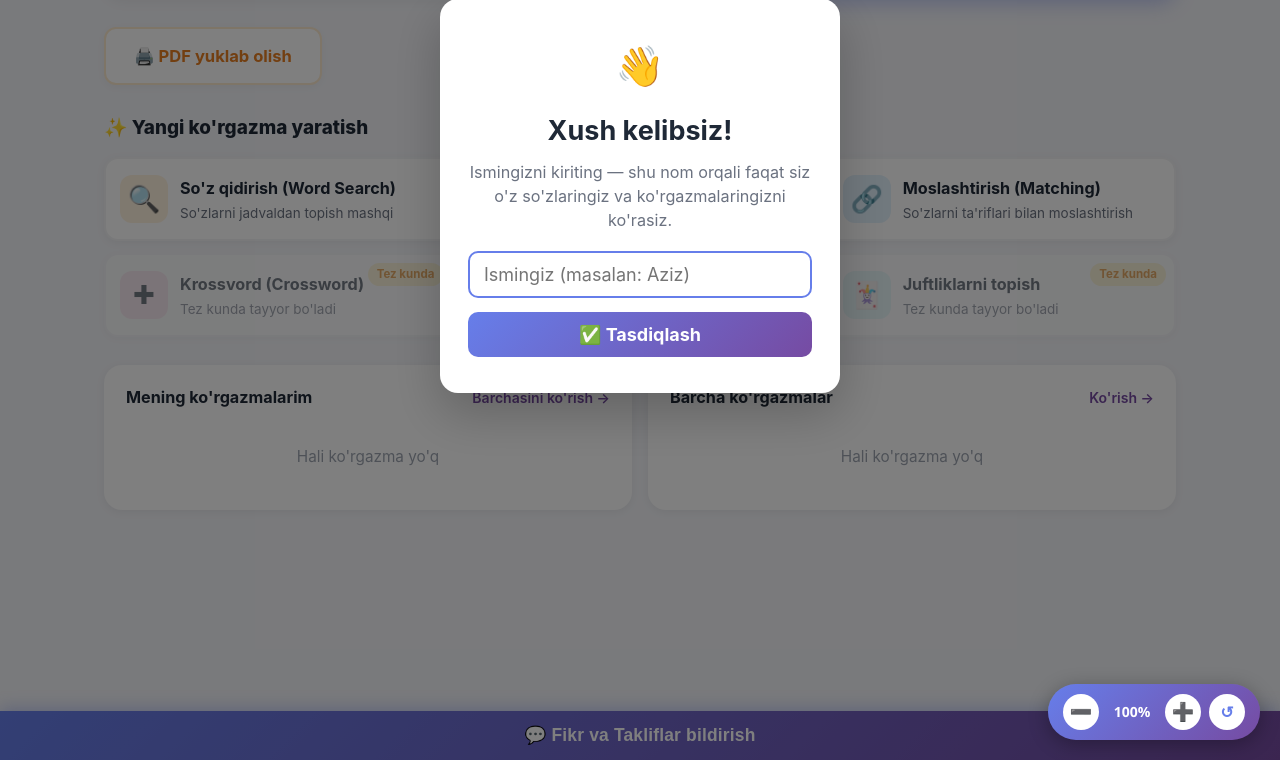
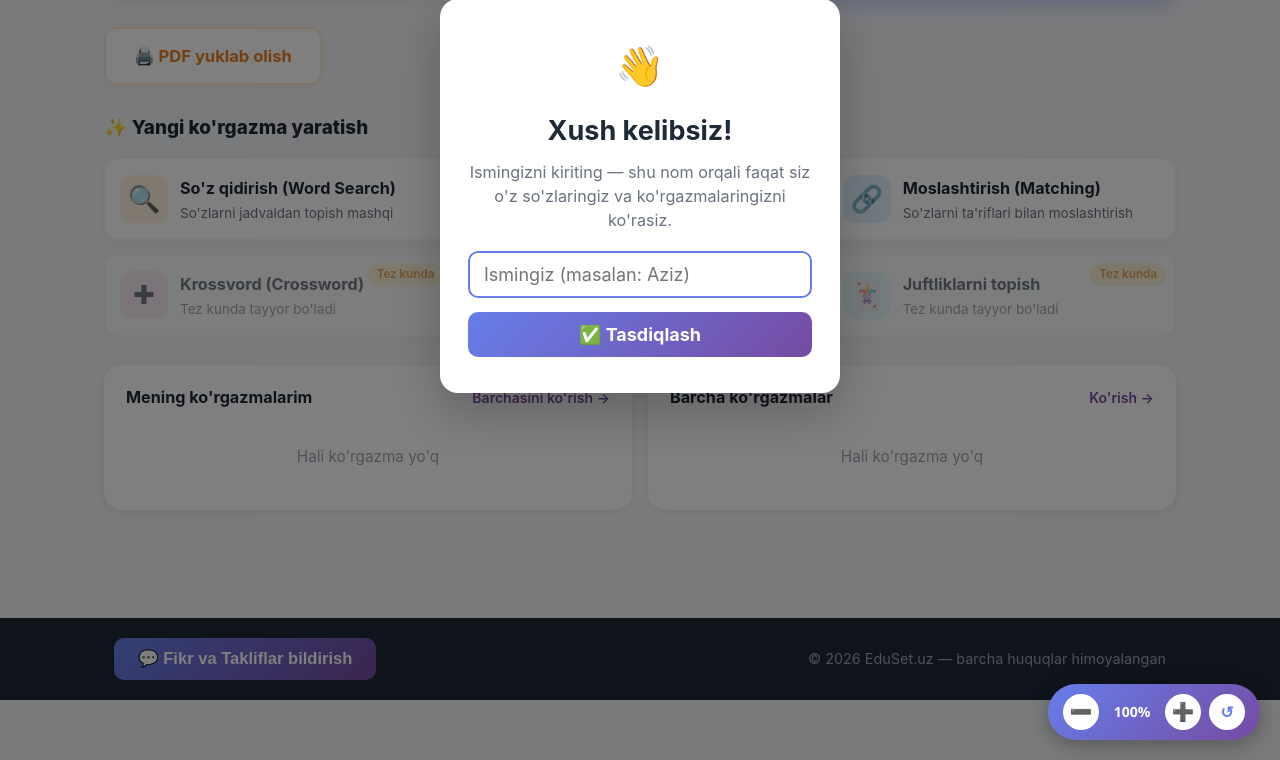
Before and after one commit to Feruzbek-coder/EduSet.uz, a Flask app: page / in a window 1280 px wide. Shown: the part 368-1128 px from the top of the page. Run offline with Flask 3, Linux system fonts and the light colour scheme; data that the repository does not hold is empty; some libraries are stand-ins or nearby versions.

Commit message:
fix: feedback button moved to static footer (not fixed)

```diff
--- a/static/css/style.css
+++ b/static/css/style.css
@@ -10,7 +10,7 @@ body {
     line-height: 1.6;
     background: #f4f5f9;
     min-height: 100vh;
-    padding: 0 0 54px 0;
+    padding: 0;
     margin: 0;
     color: #1f2937;
 }
--- /dev/null
+++ b/templates/_footer.html
@@ -0,0 +1,8 @@
+<footer class="site-footer">
+    <div class="site-footer-inner">
+        <button class="footer-feedback-btn" onclick="openFeedbackModal()">
+            💬 Fikr va Takliflar bildirish
+        </button>
+        <span class="site-footer-copy">© 2026 EduSet.uz — barcha huquqlar himoyalangan</span>
+    </div>
+</footer>
--- a/templates/_nav.html
+++ b/templates/_nav.html
@@ -81,11 +81,6 @@
     </div>
 </div>
 
-<!-- Fikr-takliflar tugmasi -->
-<button class="feedback-fab" onclick="openFeedbackModal()" title="Fikr va takliflar bildirish">
-    💬 Fikr va Takliflar bildirish
-</button>
-
 <!-- Fikr-takliflar modal -->
 <div id="feedback-modal" style="display:none; position:fixed; inset:0; background:rgba(0,0,0,.5); z-index:10000; align-items:center; justify-content:center;">
     <div style="background:#fff; border-radius:20px; padding:28px 24px 22px; max-width:420px; width:94%; box-shadow:0 16px 48px rgba(0,0,0,.25); position:relative;">
@@ -121,32 +116,40 @@
     font-size: .85em;
     letter-spacing: .01em;
 }
-.feedback-fab {
-    position: fixed;
-    bottom: 0;
-    left: 0;
-    right: 0;
-    width: 100%;
-    padding: 14px 22px;
-    border-radius: 0;
+.site-footer {
+    background: #1f2937;
+    color: #e5e7eb;
+    margin-top: 48px;
+}
+.site-footer-inner {
+    max-width: 1100px;
+    margin: 0 auto;
+    padding: 20px 24px;
+    display: flex;
+    align-items: center;
+    justify-content: space-between;
+    gap: 16px;
+    flex-wrap: wrap;
+}
+.footer-feedback-btn {
+    padding: 11px 24px;
+    border-radius: 10px;
     background: linear-gradient(135deg, #667eea, #764ba2);
     color: #fff;
-    font-size: .97em;
+    font-size: .92em;
     font-weight: 700;
     border: none;
     cursor: pointer;
-    box-shadow: 0 -3px 16px rgba(102,126,234,.35);
-    z-index: 998;
-    transition: background .2s;
-    display: flex;
-    align-items: center;
-    justify-content: center;
-    gap: 8px;
+    transition: opacity .2s;
     white-space: nowrap;
-    letter-spacing: .01em;
 }
-.feedback-fab:hover {
-    background: linear-gradient(135deg, #5a6fd6, #6a3d9a);
-    box-shadow: 0 -4px 20px rgba(102,126,234,.5);
+.footer-feedback-btn:hover { opacity: .85; }
+.site-footer-copy {
+    font-size: .8em;
+    color: #9ca3af;
+}
+@media (max-width: 600px) {
+    .site-footer-inner { flex-direction: column; align-items: flex-start; gap: 10px; }
+    .footer-feedback-btn { width: 100%; text-align: center; }
 }
 </style>
--- a/templates/admin.html
+++ b/templates/admin.html
@@ -65,7 +65,8 @@
         </div>
     </div>
 
-    {% include '_nav_js.html' %}
+    {% include '_footer.html' %}
+{% include '_nav_js.html' %}
     <script src="{{ url_for('static', filename='js/zoom.js') }}"></script>
     <script src="{{ url_for('static', filename='js/admin.js') }}"></script>
 </body>
--- a/templates/categories.html
+++ b/templates/categories.html
@@ -46,7 +46,8 @@
         </div>
     </div>
 
-    {% include '_nav_js.html' %}
+    {% include '_footer.html' %}
+{% include '_nav_js.html' %}
     <script src="{{ url_for('static', filename='js/zoom.js') }}"></script>
 </body>
 </html>
--- a/templates/create.html
+++ b/templates/create.html
@@ -220,7 +220,8 @@
         </div>
     </div>
 
-    {% include '_nav_js.html' %}
+    {% include '_footer.html' %}
+{% include '_nav_js.html' %}
     <script>
         const exerciseType = '{{ exercise_type }}';
         const editMode = {{ 'true' if edit_mode else 'false' }};
--- a/templates/exercise.html
+++ b/templates/exercise.html
@@ -87,7 +87,8 @@
         </div>
     </div>
 
-    {% include '_nav_js.html' %}
+    {% include '_footer.html' %}
+{% include '_nav_js.html' %}
     <script>
         const exerciseData = {{ exercise.content | safe }};
     </script>
--- a/templates/exercises_by_type.html
+++ b/templates/exercises_by_type.html
@@ -43,7 +43,8 @@
         </div>
     </div>
 
-    {% include '_nav_js.html' %}
+    {% include '_footer.html' %}
+{% include '_nav_js.html' %}
     <script src="{{ url_for('static', filename='js/zoom.js') }}"></script>
     <script src="{{ url_for('static', filename='js/admin.js') }}"></script>
 </body>
--- a/templates/hujjatlar.html
+++ b/templates/hujjatlar.html
@@ -88,6 +88,7 @@
     </div>
 </div>
 
+{% include '_footer.html' %}
 {% include '_nav_js.html' %}
 </body>
 </html>
--- a/templates/index.html
+++ b/templates/index.html
@@ -200,7 +200,8 @@
         </div>
     </main>
 
-    {% include '_nav_js.html' %}
+    {% include '_footer.html' %}
+{% include '_nav_js.html' %}
     <script>
         const TYPE_META = {
             word_search:   { icon: '🔍', bg: '#fff3e0' },
--- a/templates/lesson_assistant.html
+++ b/templates/lesson_assistant.html
@@ -567,7 +567,8 @@
                 closeModal();
             }
         });    </script>
-    {% include '_nav_js.html' %}
+    {% include '_footer.html' %}
+{% include '_nav_js.html' %}
     <script src="{{ url_for('static', filename='js/zoom.js') }}?v={{ cache_version }}"></script>
 </body>
 </html>
--- a/templates/public_exercises.html
+++ b/templates/public_exercises.html
@@ -582,6 +582,7 @@
     // Cardlar render bo'lgandan keyin chizish
     window.addEventListener('load', initPreviews);
 </script>
+{% include '_footer.html' %}
 {% include '_nav_js.html' %}
 </body>
 </html>
```
